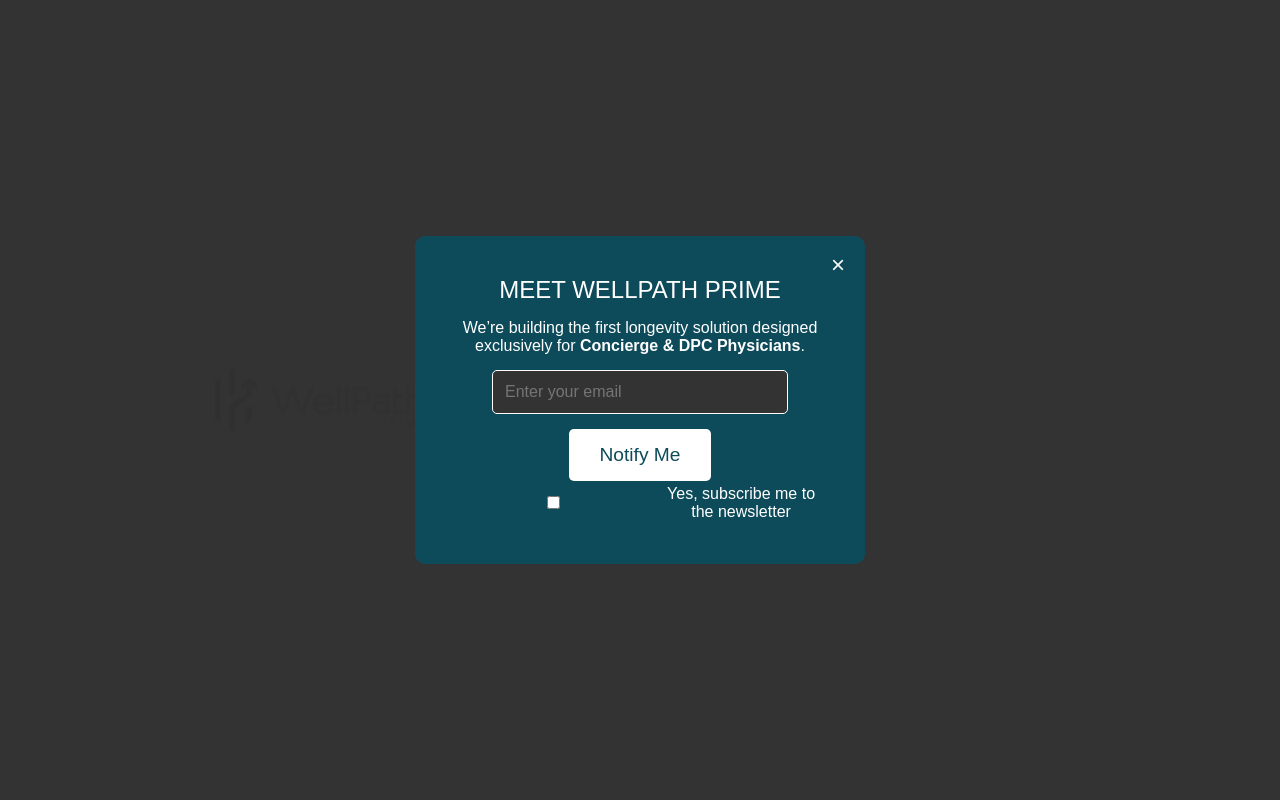
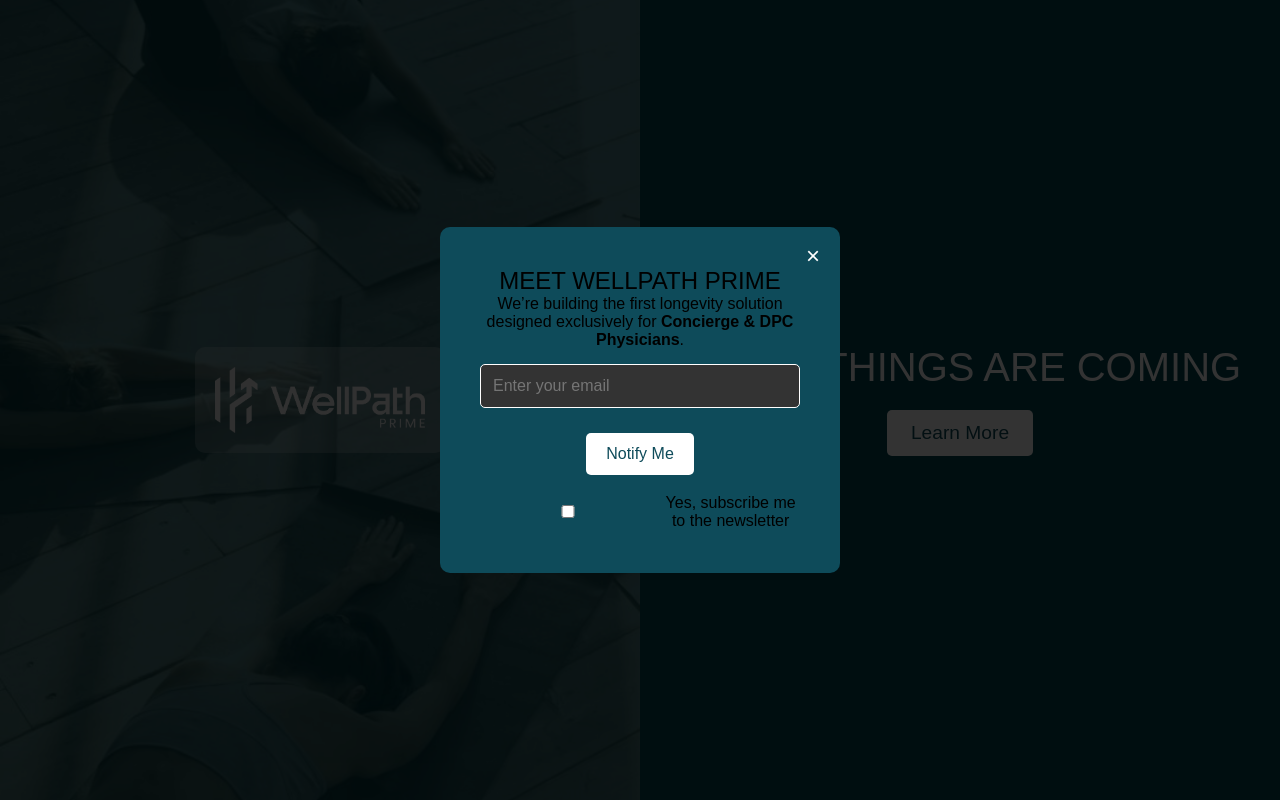
Before and after one commit to keegankdolan/wellpath-landing, a plain HTML site: page index.html in a window 1280 px wide. Both pictures are taken after a click on the button "Learn More". Drawn offline with Linux system fonts and the light colour scheme.

Commit message:
Update index.html

```diff
--- a/index.html
+++ b/index.html
@@ -12,20 +12,32 @@
         }
         body {
             font-family: 'Poppins', sans-serif;
-            background: linear-gradient(to right, url('Yoga.jpg') 50%, #004752 50%);
+            display: flex;
+            height: 100vh;
+        }
+        .left {
+            width: 50%;
+            background: url('Yoga.jpg') no-repeat center center;
             background-size: cover;
-            color: white;
             display: flex;
             justify-content: center;
             align-items: center;
-            height: 100vh;
+            position: relative;
+        }
+        .right {
+            width: 50%;
+            background-color: #004752;
+            display: flex;
+            justify-content: center;
+            align-items: center;
             flex-direction: column;
             text-align: center;
+            color: white;
         }
         .logo {
             position: absolute;
             top: 50%;
-            left: 25%;
+            left: 50%;
             transform: translate(-50%, -50%);
             width: 250px;
             padding: 20px;
@@ -38,7 +50,7 @@
             margin-bottom: 20px;
         }
         .button {
-            padding: 15px 30px;
+            padding: 12px 24px;
             background-color: white;
             color: #0E4B5A;
             border: none;
@@ -63,7 +75,7 @@
             padding: 40px;
             text-align: center;
             border-radius: 10px;
-            width: 450px;
+            width: 400px;
             position: relative;
         }
         .close {
@@ -75,7 +87,7 @@
             cursor: pointer;
         }
         input {
-            width: 80%;
+            width: 100%;
             padding: 12px;
             margin: 15px 0;
             border: none;
@@ -85,42 +97,52 @@
             color: white;
             border: 1px solid white;
         }
-        .popup h2 {
-            font-weight: 400;
-            margin-bottom: 15px;
+        .button-container {
+            display: flex;
+            justify-content: center;
+            margin-top: 10px;
+        }
+        .popup button {
+            padding: 12px 20px;
+            font-size: 1rem;
+            border: none;
+            border-radius: 5px;
+            background: white;
+            color: #0E4B5A;
+            cursor: pointer;
         }
         label {
             display: flex;
             align-items: center;
             justify-content: center;
-            gap: 10px;
-            margin-top: 10px;
-        }
-        .checkbox-container {
-            display: flex;
-            align-items: center;
-            justify-content: center;
             gap: 5px;
+            margin-top: 15px;
         }
     </style>
 </head>
 <body>
-    <img src="logo.png" alt="WellPath Prime" class="logo">
-    <h1>GREAT THINGS ARE COMING</h1>
-    <button class="button" onclick="showPopup()">Learn More</button>
+    <div class="left">
+        <img src="logo.png" alt="WellPath Prime" class="logo">
+    </div>
+    <div class="right">
+        <h1>GREAT THINGS ARE COMING</h1>
+        <button class="button" onclick="showPopup()">Learn More</button>
+    </div>
 
     <div class="popup" id="popup">
         <div class="popup-content">
             <span class="close" onclick="closePopup()">&times;</span>
-            <h2>MEET WELLPATH PRIME</h2>
+            <h2 style="font-weight: normal;">MEET WELLPATH PRIME</h2>
             <p>We’re building the first longevity solution designed exclusively for <strong>Concierge & DPC Physicians</strong>.</p>
-            <form name="contact" method="POST" data-netlify="true">
-                <input type="email" name="email" placeholder="Enter your email" required>
-                <button type="submit" class="button">Notify Me</button>
+            <form id="contactForm">
+                <input type="email" id="email" name="email" placeholder="Enter your email" required>
+                <div class="button-container">
+                    <button type="submit">Notify Me</button>
+                </div>
+                <label>
+                    <input type="checkbox" name="newsletter"> Yes, subscribe me to the newsletter
+                </label>
             </form>
-            <div class="checkbox-container">
-                <input type="checkbox" name="newsletter"> <span>Yes, subscribe me to the newsletter</span>
-            </div>
         </div>
     </div>
 
@@ -131,6 +153,23 @@
         function closePopup() {
             document.getElementById("popup").style.display = "none";
         }
+        document.getElementById("contactForm").addEventListener("submit", function(event) {
+            event.preventDefault();
+            let email = document.getElementById("email").value;
+
+            fetch("https://formsubmit.co/keegan.dolan@wellpathprime.com", {
+                method: "POST",
+                headers: { "Content-Type": "application/json" },
+                body: JSON.stringify({ email: email })
+            }).then(response => {
+                if (response.ok) {
+                    alert("Thank you for signing up!");
+                    closePopup();
+                } else {
+                    alert("Something went wrong. Please try again.");
+                }
+            });
+        });
     </script>
 </body>
 </html>
```
